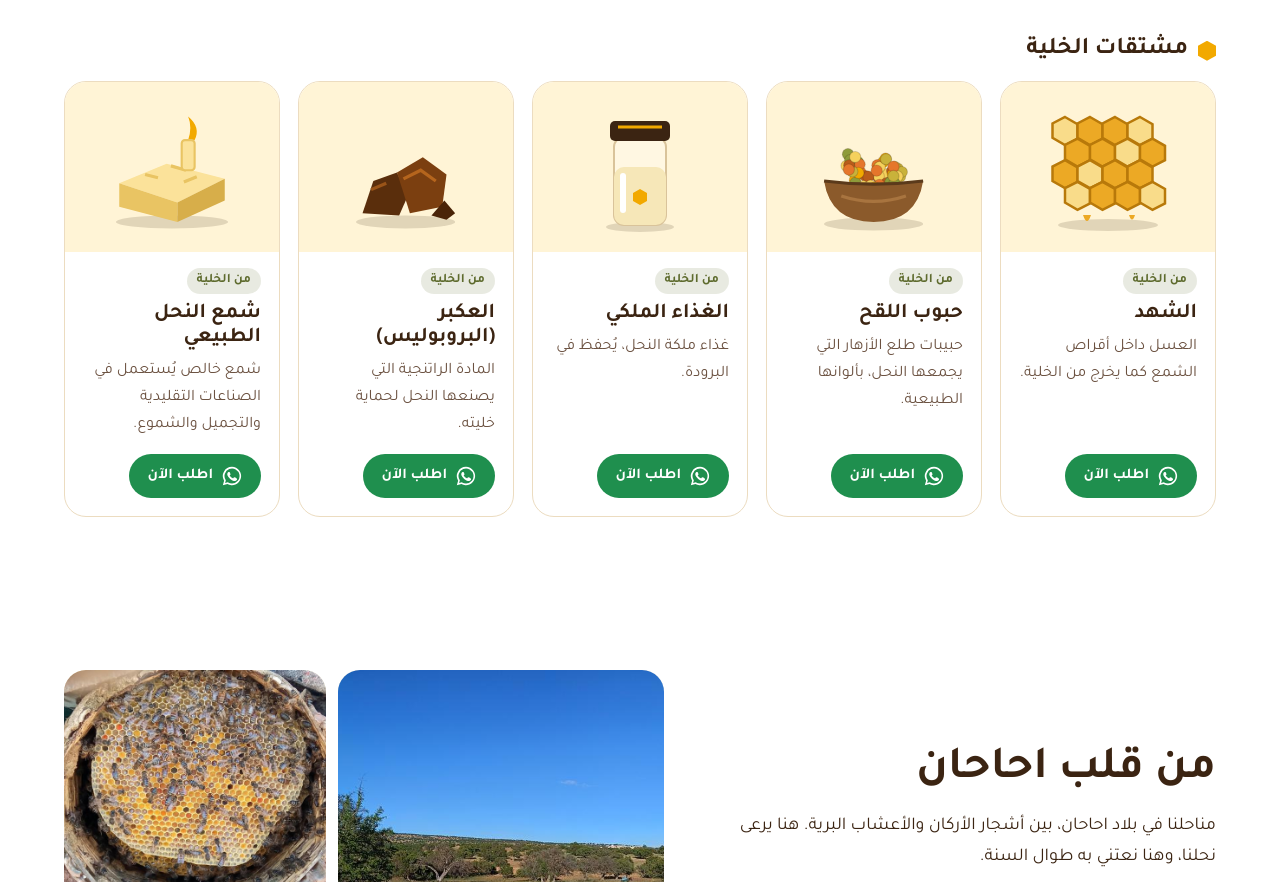
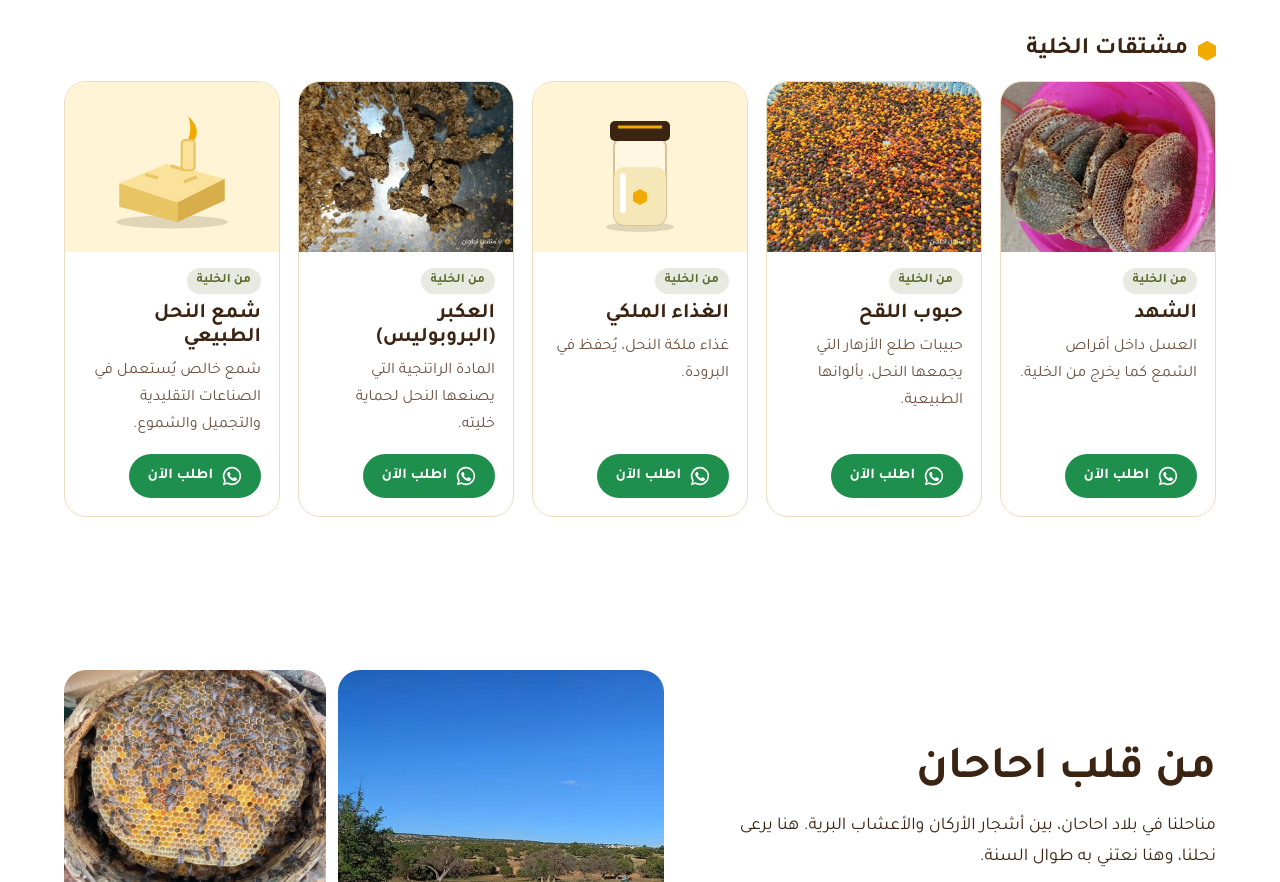
Before and after one commit to manahil-ahahan/manahil-ahahan.github.io, a plain HTML site: page index.html in a window 1280 px wide. Shown: the part 1742-2624 px from the top of the page. Drawn offline with Linux system fonts and the light colour scheme; a web font is replaced by a local one.

Commit message:
Show real photos on comb honey, pollen and propolis product cards
Products get an optional photo field in data.js; cards without one
keep the drawn illustration.

Co-Authored-By: Claude Opus 5.5 <noreply@anthropic.com>
Claude-Session: https://claude.ai/code/session_01DPwSqBrh4n3a1wzYLhLbGY

```diff
--- a/css/style.css
+++ b/css/style.css
@@ -83,6 +83,8 @@ header{position:sticky;top:0;z-index:20;background:color-mix(in srgb,var(--bg) 8
 .prod{display:flex;flex-direction:column;background:var(--card);border:1px solid var(--line);border-radius:22px;overflow:hidden}
 .prod .pic{background:var(--honey2);height:170px;display:grid;place-items:center}
 .prod .pic svg{height:140px;width:auto}
+.prod .pic.real{display:block;overflow:hidden}
+.prod .pic.real img{width:100%;height:100%;object-fit:cover}
 .prod .body{padding:16px 18px 18px;display:flex;flex-direction:column;gap:8px;flex:1}
 .tag{align-self:flex-start;font-size:13px;font-weight:700;color:var(--olive);background:color-mix(in srgb,var(--olive) 14%,transparent);padding:2px 10px;border-radius:999px}
 .prod p{color:var(--soft);font-size:16px;flex:1}
--- a/js/data.js
+++ b/js/data.js
@@ -17,7 +17,8 @@ window.SITE = {
 
 /* tone: لون العسل في الرسم (0 = فاتح جداً، 1 = داكن جداً)
    kind: "honey" للعسل، "hive" لمشتقات الخلية
-   icon: jar | comb | pollen | jelly | propolis | wax          */
+   icon: jar | comb | pollen | jelly | propolis | wax
+   photo: (اختياري) اسم صورة حقيقية من images/gallery تُعرض بدل الرسم */
 window.PRODUCTS = [
   { kind: "honey", icon: "jar", tone: 0.45, name: "عسل الزعتر",
     text: "من أزهار الزعتر الجبلي. رائحة عطرية واضحة وطعم قوي." },
@@ -35,13 +36,13 @@ window.PRODUCTS = [
     text: "عسل نادر بطعم مائل إلى المرارة." },
   { kind: "honey", icon: "jar", tone: 0.3, name: "عسل الأزهار الجبلية",
     text: "متعدد الأزهار، يجمع نكهات زهور الجبل في موسمها." },
-  { kind: "hive", icon: "comb", tone: 0.4, name: "الشهد",
+  { kind: "hive", icon: "comb", tone: 0.4, photo: "comb-pieces", name: "الشهد",
     text: "العسل داخل أقراص الشمع كما يخرج من الخلية." },
-  { kind: "hive", icon: "pollen", tone: 0.5, name: "حبوب اللقح",
+  { kind: "hive", icon: "pollen", tone: 0.5, photo: "pollen", name: "حبوب اللقح",
     text: "حبيبات طلع الأزهار التي يجمعها النحل، بألوانها الطبيعية." },
   { kind: "hive", icon: "jelly", tone: 0.1, name: "الغذاء الملكي",
     text: "غذاء ملكة النحل، يُحفظ في البرودة." },
-  { kind: "hive", icon: "propolis", tone: 0.9, name: "العكبر (البروبوليس)",
+  { kind: "hive", icon: "propolis", tone: 0.9, photo: "propolis", name: "العكبر (البروبوليس)",
     text: "المادة الراتنجية التي يصنعها النحل لحماية خليته." },
   { kind: "hive", icon: "wax", tone: 0.35, name: "شمع النحل الطبيعي",
     text: "شمع خالص يُستعمل في الصناعات التقليدية والتجميل والشموع." }
--- a/js/main.js
+++ b/js/main.js
@@ -85,7 +85,7 @@
   const tagName = { honey: "عسل", hive: "من الخلية" };
   const card = (p) => `
       <article class="prod">
-        <div class="pic">${icons[p.icon](p.tone)}</div>
+        <div class="pic${p.photo ? " real" : ""}">${p.photo ? photo(p.photo, p.name, "(max-width:680px) 50vw, 20vw") : icons[p.icon](p.tone)}</div>
         <div class="body">
           <span class="tag">${tagName[p.kind]}</span>
           <h3>${p.name}</h3>
```
